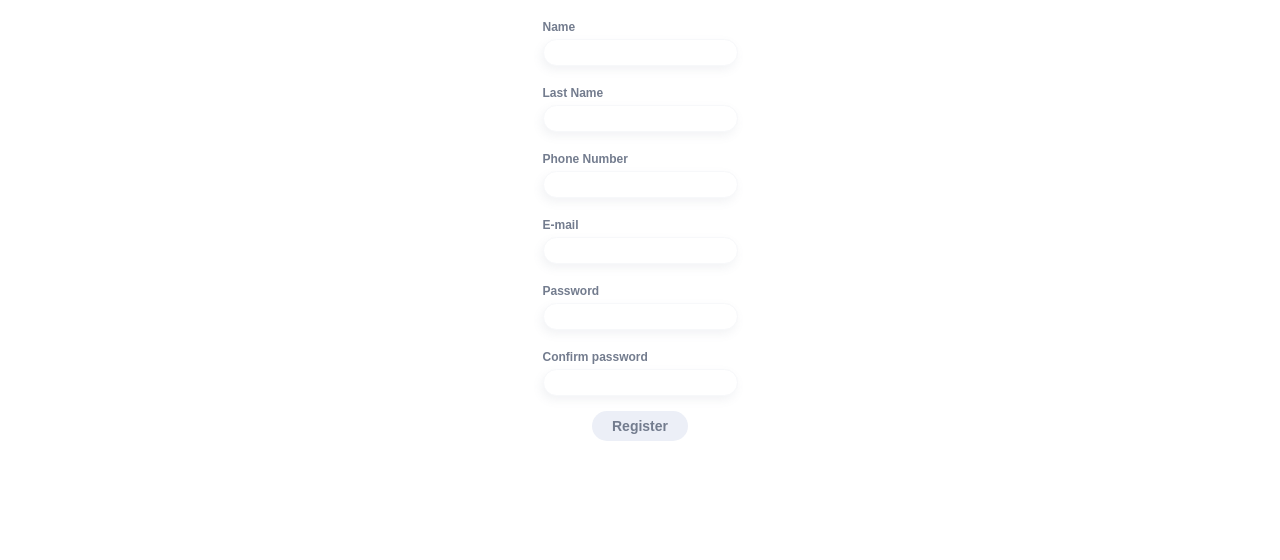
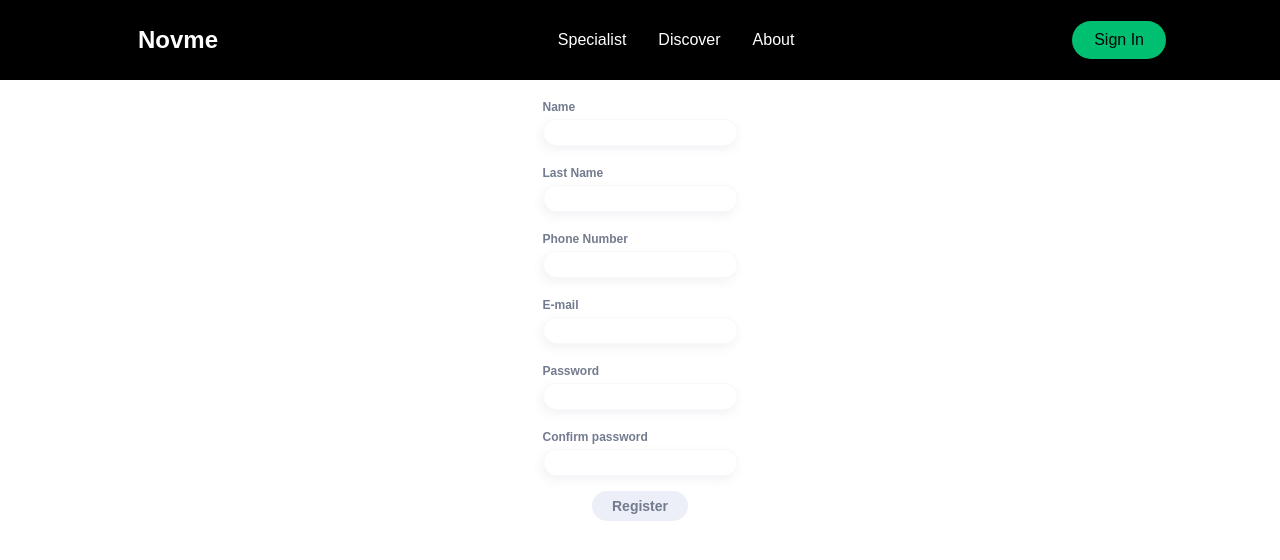
Before and after one commit to Kuba58226/now-me, a React (Create React App) app in the folder client/: page /sign-in in a window 1280 px wide. Shown: the top 560 px of the page. Built offline with nearby package versions, Linux system fonts and the light colour scheme.

Commit message:
"Add Menu Navigation"

```diff
--- a/client/package.json
+++ b/client/package.json
@@ -9,7 +9,9 @@
     "axios": "^0.21.1",
     "react": "^17.0.2",
     "react-dom": "^17.0.2",
+    "react-icons": "^4.2.0",
     "react-scripts": "4.0.3",
+    "react-scroll": "^1.8.2",
     "styled-components": "^5.2.3",
     "web-vitals": "^1.1.1"
   },
--- a/client/src/Views/App.js
+++ b/client/src/Views/App.js
@@ -4,13 +4,20 @@
 import { theme } from 'assets/styles/theme';
 import { BrowserRouter as Router, Switch, Route, Link } from 'react-router-dom';
 import RegisterView from './RegisterView';
+import MainTemplate from "../components/templates/MainTemplate/MainTemplate";
 
 function App() {
   return (
     <Router>
       <ThemeProvider theme={theme}>
         <GlobalStyle />
-        <RegisterView />
+        <MainTemplate>
+            <Switch>
+                <Route path="/sign-in">
+                    <RegisterView />
+                </Route>
+            </Switch>
+        </MainTemplate>
       </ThemeProvider>
     </Router>
   );
--- /dev/null
+++ b/client/src/components/molecules/Navbar/Navbar.js
@@ -0,0 +1,43 @@
+import React from 'react'
+import {FaBars} from 'react-icons/fa'
+import {
+    Nav,
+    NavContainer,
+    NavLogo,
+    MobileIcon,
+    NavLinks,
+    NavMenu,
+    NavItem, NavBtn, NavBtnLink
+} from './Navbar.style'
+import {NavLink} from "react-router-dom";
+
+export const Navbar = ({toggle}) => {
+    return (
+        <>
+            <Nav>
+                <NavContainer>
+                    <NavLogo to="\">
+                        Novme
+                    </NavLogo>
+                    <MobileIcon onClick={toggle}>
+                        <FaBars/>
+                    </MobileIcon>
+                    <NavMenu>
+                        <NavItem>
+                            <NavLinks to="specialist" >Specialist</NavLinks>
+                        </NavItem>
+                        <NavItem>
+                            <NavLinks to="discover" >Discover</NavLinks>
+                        </NavItem>
+                        <NavItem>
+                            <NavLinks to="about" >About</NavLinks>
+                        </NavItem>
+                    </NavMenu>
+                    <NavBtn>
+                        <NavBtnLink to='/sign-in'> Sign In</NavBtnLink>
+                    </NavBtn>
+                </NavContainer>
+            </Nav>
+        </>
+    )
+}
--- /dev/null
+++ b/client/src/components/molecules/Navbar/Navbar.style.js
@@ -0,0 +1,121 @@
+import styled from 'styled-components';
+import {Link as LinkR} from 'react-router-dom'
+import {Link as LinkS} from 'react-scroll'
+
+export const Nav = styled.nav`
+
+    background: #000;
+    height: 80px;
+    display: flex;
+    justify-content: center;
+    align-items: center;
+    font-size: 1rem;
+    position: sticky;
+    top: 0;
+    z-index: 10;
+
+    @media screen and (max-width: 960px) {
+        transition: 0.8s all ease;
+    }
+
+`;
+
+export const NavMenu = styled.ul`
+    display: flex;
+    align-items: center;
+    list-style: none;
+    text-align: center;
+    margin-right: -22px;
+
+    @media screen and (max-width: 768px) {
+        display: none;
+    }
+`;
+
+export const NavContainer = styled.div`
+    display: flex;
+    align-items: center;
+  justify-content: space-between;
+    height: 80px;
+    z-index: 1;
+    width: 100%;
+    padding: 0 24px;
+    max-width: 1100px;
+`;
+
+export const NavItem = styled.li`
+    height: 80px;
+`;
+
+export const NavLinks = styled(LinkS)`
+
+    color: #fff;
+    display: flex;
+    align-items: center;
+    text-decoration: none;
+    padding: 0 1rem;
+    height: 100%;
+    cursor: pointer;
+
+    &.active{
+        border-bottom: 3px solid #01bf71;
+    }
+`;
+
+export const NavLogo = styled(LinkS)`
+    color: #fff;
+    justify-self: flex-start;
+    cursor: pointer;
+    font-size: 1.5rem;
+    display: flex;
+    align-items: center;
+    margin-left: 24px;
+    font-weight: bold;
+    text-decoration: none;
+`;
+
+export const MobileIcon = styled.div`
+
+    display: none;
+
+    @media screen and (max-width: 768px) {
+        display: block;
+        position: absolute;
+        top: 0;
+        right: 0;
+        transform: translate(-100%, 60%);
+        font-size: 1.8rem;
+        cursor: pointer;
+        color: #fff;
+    }
+`;
+
+export const NavBtn = styled.nav`
+
+    display: flex;
+    align-items: center;
+
+    @media screen and (max-width: 768px){
+        display: none;
+    }
+`;
+
+export const NavBtnLink = styled(LinkR)`
+    border-radius: 50px;
+    background: #01bf71;
+    white-space: nowrap;
+    padding: 10px 22px;
+    color: #010606;
+    font-size: 16px;
+    outline: none;
+    border: none;
+    cursor: pointer;
+    transition: all 0.2s ease-in-out;
+    text-decoration: none;
+
+    &:hover{
+        transition: all 0.2s ease-in-out;
+        background: #fff;
+        color: #010606;
+    }
+`;
--- /dev/null
+++ b/client/src/components/molecules/Sidebar/Sidebar.js
@@ -0,0 +1,35 @@
+import React from 'react';
+import {SidebarContainer,Icon,CloseIcon,SidebarWrapper,SidebarMenu,SidebarLink,SideBtnWrap,SidebarRoute} from "./Sidebar.style";
+
+const Sidebar = ({isOpen, toggle}) => {
+
+    return(
+        <SidebarContainer isOpen={isOpen} onClick={toggle}>
+            <Icon onClick={toggle}>
+                <CloseIcon/>
+            </Icon>
+            <SidebarWrapper>
+                <SidebarMenu>
+                    <SidebarLink to="specialist">
+                        Specialist
+                    </SidebarLink>
+                    <SidebarLink to="Discover">
+                       Discover
+                    </SidebarLink>
+                    <SidebarLink to="About">
+                        About
+                    </SidebarLink>
+                    <SidebarLink to="page">
+                        Page
+                    </SidebarLink>
+                </SidebarMenu>
+                <SideBtnWrap>
+                    <SidebarRoute to='/sign-in'>Sign In</SidebarRoute>
+                </SideBtnWrap>
+            </SidebarWrapper>
+        </SidebarContainer>
+    );
+};
+
+
+export default Sidebar;
--- /dev/null
+++ b/client/src/components/molecules/Sidebar/Sidebar.style.js
@@ -0,0 +1,91 @@
+import styled from "styled-components";
+import {FaTimes} from "react-icons/fa";
+import {Link as LinkR} from 'react-router-dom'
+import {Link as LinkS} from 'react-scroll'
+
+export const SidebarContainer = styled.aside`
+  position: fixed;
+  z-index: 999;
+  width: 100%;
+  height: 100%;
+  background: #0d0d0d;
+  display: grid;
+  align-items: center;
+  left: 0;
+  transition: 0.3s ease-in-out;
+  opacity: ${({isOpen}) => isOpen ? '100%' : '0'};
+  top: ${({isOpen}) => isOpen ? '0' : '-100%'};
+
+
+
+`;
+
+export const CloseIcon = styled(FaTimes)`
+    color: #fff;
+`;
+
+export const Icon = styled.div`
+  position: absolute;
+  top: 1.2rem;
+  right: 1.5rem;
+  background: transparent;
+  font-size: 2rem;
+  cursor: pointer;
+  outline: none;
+`;
+
+export const SidebarMenu = styled.ul`
+  display: grid;
+  grid-template-columns: 1fr;
+  grid-template-rows: repeat(6, 80px);
+  text-align: center;
+
+  @media screen and (max-width: 480px){
+    grid-template-rows: repeat(6, 60px);
+  }
+`;
+
+export const SidebarWrapper = styled.div`
+  color: #fff;
+`;
+
+export const SidebarLink = styled(LinkS)`
+  display: flex;
+  align-items: center;
+  justify-content: center;
+  font-size: 1.5rem;
+  text-decoration: none;
+  list-style: none;
+  transition: 0.2s ease-in-out;
+  cursor: pointer;
+  color: #fff;
+
+  &:hover{
+    color: #01bf71;
+    transition: 0.2s ease-in-out;
+  }
+`;
+
+export const SideBtnWrap = styled.div`
+  display: flex;
+  justify-content: center;
+`;
+
+export const SidebarRoute = styled(LinkR)`
+  border-radius: 50px;
+  background: #010606;
+  font-size: 16px;
+  outline: none;
+  border: none;
+  cursor: pointer;
+  transition: all 0.2s ease-in-out;
+  text-decoration: none;
+  padding: 16px 64px;
+
+  &:hover {
+    transition: all 0.2s ease-in-out;
+    background: #fff;
+    color: ;
+  }
+
+`
--- /dev/null
+++ b/client/src/components/organism/NavigationMenu/NavigationMenu.js
@@ -0,0 +1,22 @@
+import React, {useState} from 'react';
+import PropTypes from 'prop-types';
+import Sidebar from "../../molecules/Sidebar/Sidebar";
+import {Navbar} from "../../molecules/Navbar/Navbar";
+
+const NavigationMenu = () => {
+
+    const [isOpen,setIsOpen] = useState(false);
+
+    const handleToggle = () => {
+        setIsOpen(!isOpen)
+    }
+
+    return(
+        <>
+            <Sidebar isOpen={isOpen} toggle={handleToggle}/>
+            <Navbar toggle={handleToggle} />
+        </>
+    );
+};
+
+export default NavigationMenu;
--- /dev/null
+++ b/client/src/components/templates/MainTemplate/MainTemplate.js
@@ -0,0 +1,15 @@
+import React from 'react';
+import NavigationMenu from "../../organism/NavigationMenu/NavigationMenu";
+
+const MainTemplate = ({children}) => {
+
+    return(
+       <>
+        <NavigationMenu/>
+        {children}
+       </>
+    );
+};
+
+
+export default MainTemplate;
```
Also changed, not shown: client/src/components/templates/MainTemplate/MainTemplate.style.js (added, +20 -0 lines), 1 other file (tests, documents, lock files or other folders).
